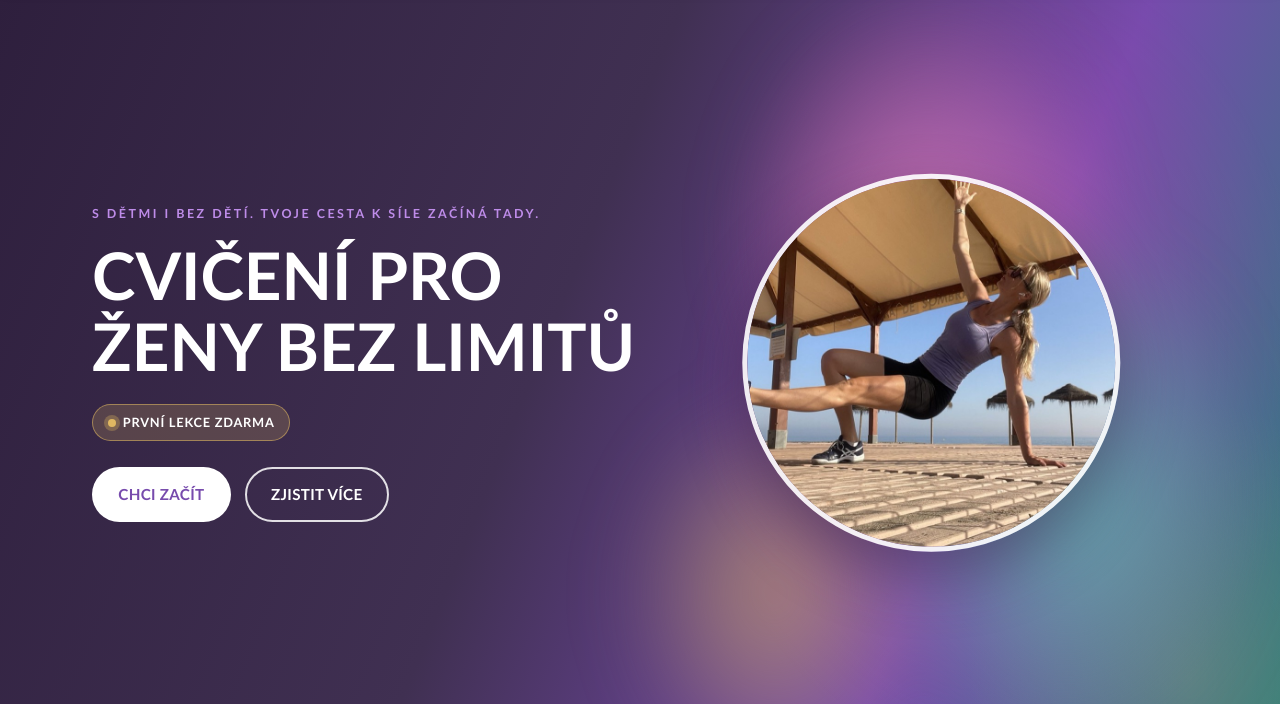
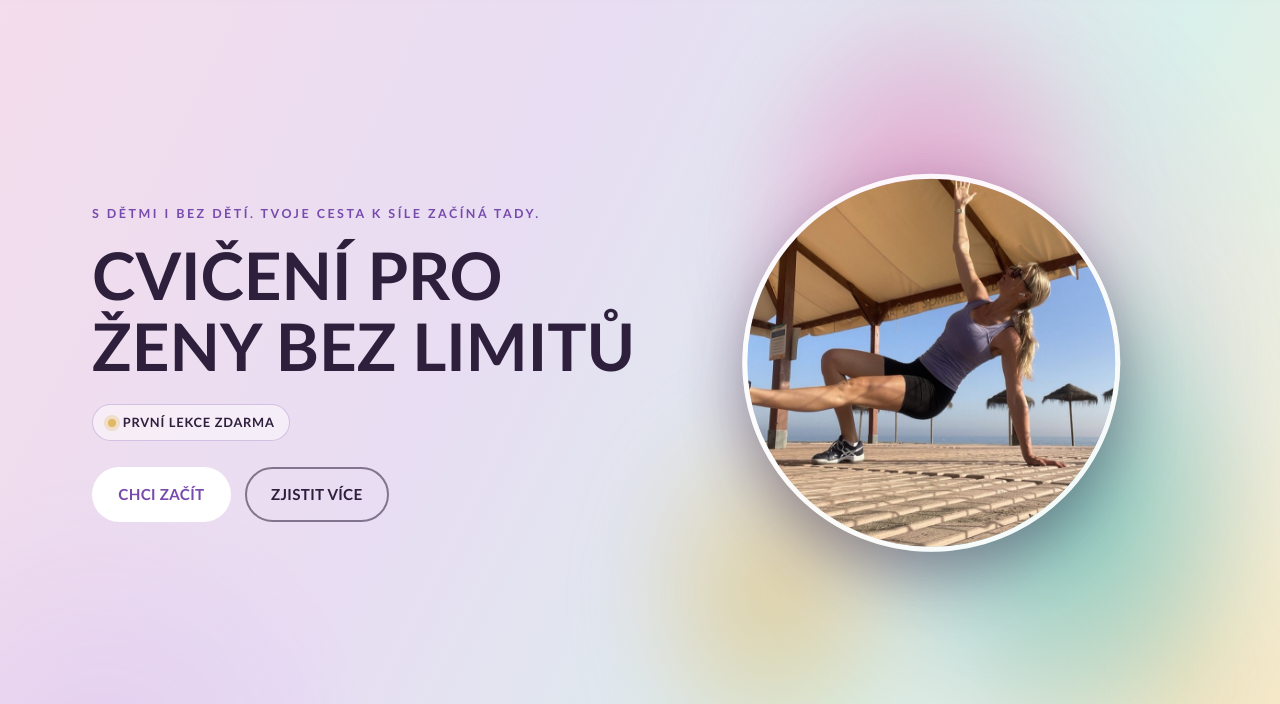
Before and after one commit to muchktom/fit4women, an Eleventy site: page web/src/index.njk in a window 1280 px wide. Shown: the part 86-790 px from the top of the page. Built offline with nearby package versions, Linux system fonts and the light colour scheme; Eleventy itself is replaced by a stand-in of ours; files that its build step writes are made by us from their sources.

Commit message:
pozadi pastel

```diff
--- a/web/src/assets/styles.css
+++ b/web/src/assets/styles.css
@@ -96,29 +96,32 @@ header.site .brand img{height:56px;width:auto;max-width:none;display:block}
 .burger span{display:block;width:24px;height:2px;background:var(--plum-900);margin:5px 0;border-radius:2px}
 
 /* ---------- Hero (domovská) – split: text + kruhové fotky ---------- */
-.hero{position:relative;color:#fff;overflow:hidden;padding:0;
+.hero{position:relative;color:var(--plum-900);overflow:hidden;padding:0;
   background:
-    linear-gradient(112deg,var(--plum-900) 0%,#403052 43%,var(--purple-700) 72%,#287f79 100%)}
-.hero::before{content:"";position:absolute;inset:0;opacity:.55;pointer-events:none;
+    linear-gradient(116deg,#f4ddec 0%,#e8ddf3 38%,#d9f0eb 72%,#fbefd6 100%)}
+.hero::before{content:"";position:absolute;inset:0;opacity:.7;pointer-events:none;
   background:
-    radial-gradient(34% 72% at 78% 46%,rgba(217,70,155,.48),transparent 72%),
-    radial-gradient(24% 48% at 93% 86%,rgba(224,184,98,.35),transparent 72%)}
+    radial-gradient(34% 72% at 78% 46%,rgba(231,132,191,.38),transparent 72%),
+    radial-gradient(24% 48% at 93% 86%,rgba(224,184,98,.3),transparent 72%),
+    radial-gradient(30% 55% at 8% 100%,rgba(190,140,233,.26),transparent 72%)}
 .hero-grid{position:relative;z-index:2;display:grid;grid-template-columns:1.05fr .95fr;
   gap:48px;align-items:center;min-height:min(90vh,760px);padding-top:56px;padding-bottom:24px}
 .hero-copy{max-width:560px}
 .hero-sub{font-family:var(--sans);text-transform:uppercase;letter-spacing:.2em;
-  font-size:.78rem;font-weight:700;color:var(--purple-400);margin-bottom:16px}
+  font-size:.78rem;font-weight:700;color:var(--purple-700);margin-bottom:16px}
 .hero h1{font-family:var(--sans);font-weight:800;text-transform:uppercase;
   font-size:clamp(2.4rem,5.6vw,4.1rem);line-height:1.08;letter-spacing:0;margin:0 0 22px}
-.hero p.lead{font-size:1.12rem;line-height:1.55;max-width:460px;margin:0 0 28px;color:#efe3f5}
-.hero-badge{display:inline-flex;align-items:center;gap:.55em;background:rgba(224,184,98,.2);
-  border:1px solid rgba(224,184,98,.55);color:#fff;font-weight:700;font-size:.8rem;
+.hero p.lead{font-size:1.12rem;line-height:1.55;max-width:460px;margin:0 0 28px;color:var(--plum-900)}
+.hero-badge{display:inline-flex;align-items:center;gap:.55em;background:rgba(255,255,255,.48);
+  border:1px solid rgba(119,75,173,.28);color:var(--plum-900);font-weight:700;font-size:.8rem;
   letter-spacing:.06em;text-transform:uppercase;padding:.55em 1.15em;border-radius:999px;margin-bottom:26px}
 .hero-badge .dot{width:8px;height:8px;border-radius:50%;background:var(--gold-400);
   box-shadow:0 0 0 4px rgba(224,184,98,.3)}
 .hero-cta{display:flex;gap:14px;flex-wrap:wrap}
 .hero-tagline{position:relative;z-index:2;text-align:center;max-width:640px;
-  margin:0 auto;padding:0 0 56px;font-size:1.05rem;color:#efe3f5}
+  margin:0 auto;padding:0 0 56px;font-size:1.05rem;color:var(--plum-900)}
+.hero .btn-ghost{color:var(--plum-900);border-color:rgba(46,31,61,.55)}
+.hero .btn-ghost:hover{background:rgba(255,255,255,.35)}
 .hero-media{position:relative;height:100%;min-height:420px}
 .hero-media::before{content:"";position:absolute;inset:-14%;z-index:0;pointer-events:none;filter:blur(34px);
   background:
```
